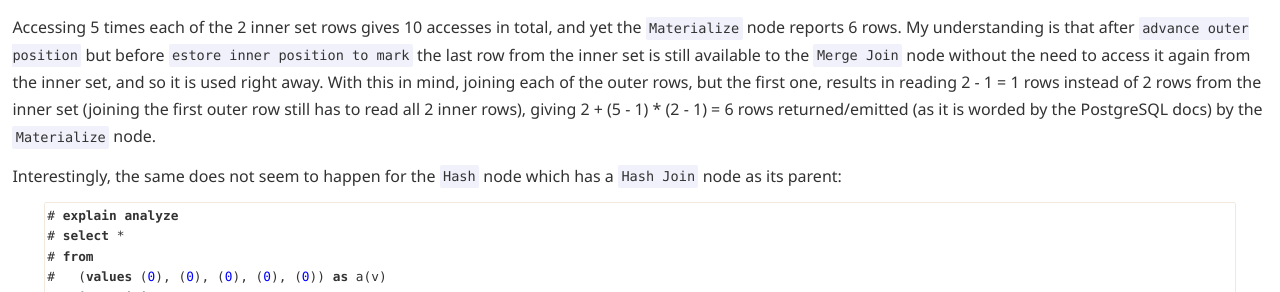
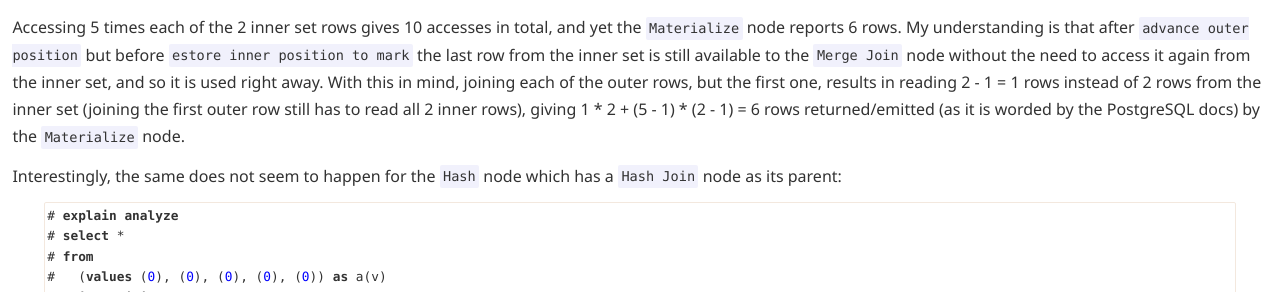
Before and after one commit to stIncMale/stincmale.github.io, a Jekyll site: the page built from _posts/2020-09-20-postgresql-explain-analyze-actual-rows.markdown, in a window 1280 px wide. Shown: the part 3022-3314 px from the top of the page. Built offline with Jekyll 4.4.1, drawn with Linux system fonts in a browser that asks for light colours.

Commit message:
Update blog/postgresql-explain-analyze-actual-rows

```diff
--- a/_posts/2020-09-20-postgresql-explain-analyze-actual-rows.markdown
+++ b/_posts/2020-09-20-postgresql-explain-analyze-actual-rows.markdown
@@ -173,7 +173,7 @@ Accessing 5 times each of the 2 inner set rows gives 10 accesses in total, and y
 My understanding is that after `advance outer position` but before `estore inner position to mark` the last row from the
 inner set is still available to the `Merge Join` node without the need to access it again from the inner set, and so it is used right away.
 With this in mind, joining each of the outer rows, but the first one, results in reading 2 - 1 = 1 rows instead of 2 rows
-from the inner set (joining the first outer row still has to read all 2 inner rows), giving 2 + (5 - 1) * (2 - 1) = 6 rows returned/emitted
+from the inner set (joining the first outer row still has to read all 2 inner rows), giving 1 * 2 + (5 - 1) * (2 - 1) = 6 rows returned/emitted
 (as it is worded by the PostgreSQL docs) by the `Materialize` node.
 
 Interestingly, the same does not seem to happen for the `Hash` node which has a `Hash Join` node as its parent:
```
Also changed, not shown: other parts of _posts/2020-09-20-postgresql-explain-analyze-actual-rows.markdown (+1 -1 lines).
